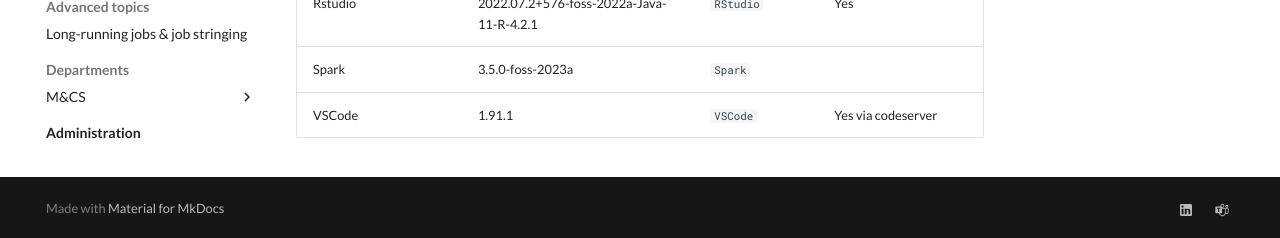
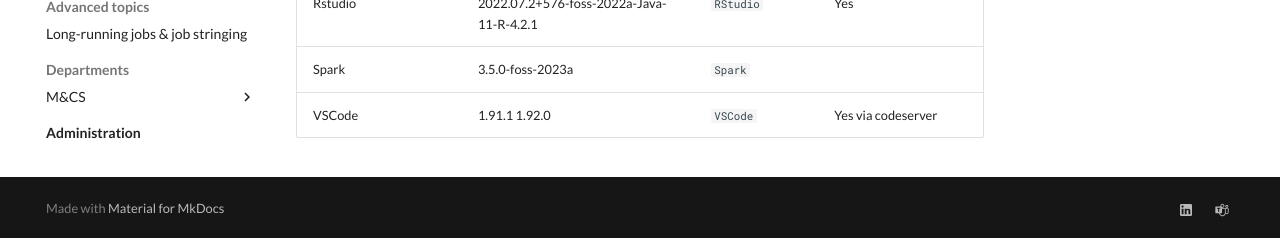
Before and after one commit to gferhpc/supercomputing.tue.nl, an MkDocs documentation site: the page built from pages/documentation/software/modules/non-commercial.md, in a window 1280 px wide and 900 px high, scrolled down 1236 px. Shown: the part 659-897 px from the top of the window. Built offline with MkDocs 1.6.1 and Material for MkDocs 9.7.7, drawn with Linux system fonts in a browser that asks for light colours.

Commit message:
Update non-commercial.md

```diff
--- a/pages/documentation/software/modules/non-commercial.md
+++ b/pages/documentation/software/modules/non-commercial.md
@@ -98,4 +98,4 @@ Using the toolchain(s) the following software is avaiable. When the module is lo
 | R              | 4.3.2-gfbf-2023a 4.4.0-gfbf-2023a  | `R/`        | |
 | Rstudio        | 2022.07.2+576-foss-2022a-Java-11-R-4.2.1 | `RStudio` | Yes |
 | Spark          | 3.5.0-foss-2023a    | `Spark`        | |
-| VSCode         | 1.91.1                               | `VSCode`   | Yes via codeserver |
+| VSCode         | 1.91.1  1.92.0                               | `VSCode`   | Yes via codeserver |
```
